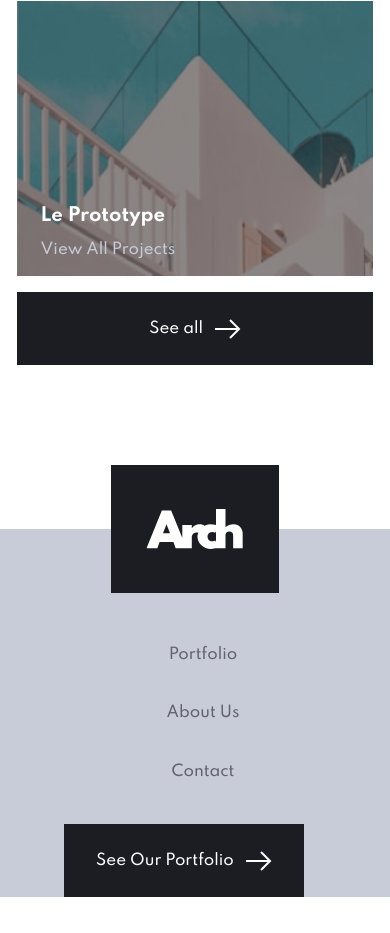
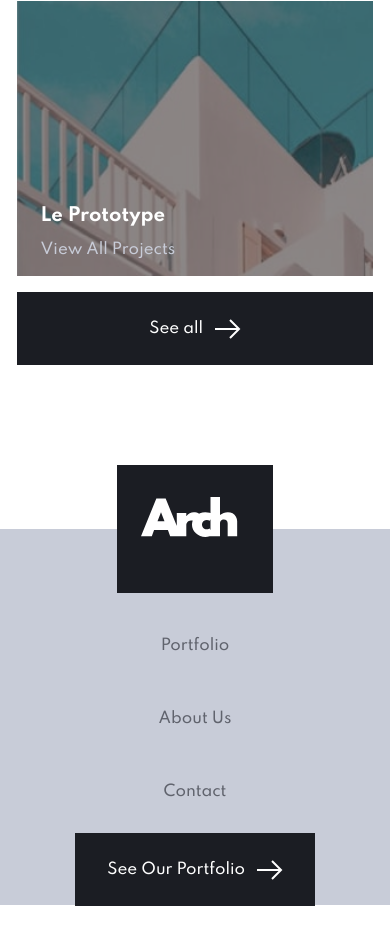
Before and after one commit to sudhanshusaurav/arch, a plain HTML site: page index.html in a window 390 px wide. Shown: the part 2852-3785 px from the top of the page. After the commit the page ends 3758 px from the top, so only its background shows below. Drawn offline with nearby package versions, Linux system fonts and the light colour scheme.

Commit message:
index-completed

```diff
--- a/css/_footer.scss
+++ b/css/_footer.scss
@@ -1,19 +1,15 @@
 .footer {
   &__content {
+    display: flex;
+    align-items: center;
+    height: 8rem;
+  }
+  &__logo {
+    background: $dark-blue;
+    height: 100%;
+    width: 15%;
     position: relative;
-    height: 8rem;
 
-    .footer__btn {
-      position: absolute;
-      right: 3%;
-      top: 50%;
-      transform: translateY(-50%);
-    }
-  }
-
-  &__logo {
-    position: relative;
-    background: $dark-blue;
     &__svg {
       position: absolute;
       top: 50%;
@@ -23,47 +19,69 @@
   }
 
   &__links {
+    height: 100%;
+    width: 70%;
+    display: flex;
+    align-items: center;
     background: $light-grey;
-    position: relative;
-
     a {
       color: $dark-grey;
-      margin-left: 3.5rem;
+      margin-left: 3rem;
     }
+  }
+
+  &__btn {
+    margin-left: -3rem;
   }
 }
 
 @media (max-width: 991.98px) {
-  .footer__links {
-    a {
-      margin-left: 1rem;
-    }
-  }
-
   .footer__btn {
-    right: 0 !important;
+    margin-left: -4rem;
   }
 }
 
 @media (max-width: 575.98px) {
-  .footer__btn {
-    position: static !important;
-    margin-left: 2rem;
+  .footer {
+    &__content {
+      flex-direction: column;
     }
 
-  .footer__logo {
+    &__logo {
+      background: $dark-blue;
       width: 40%;
-    margin: 0 auto;
+      position: relative;
+      margin-bottom: -4rem;
       z-index: 10;
+
+      &__svg {
+        height: 8rem;
+        width: 100%;
+        position: static;
+        margin-left: 1.5rem;
+        margin-top: 2rem;
+        transform: translateY(0) translateX(0);
+      }
     }
 
-  .footer__links {
-    height: 23rem !important;
+    &__links {
+      height: 23.5rem;
+      width: 100%;
       display: flex;
+      align-items: center;
+      background: $light-grey;
       flex-direction: column;
-    align-items: center;
       justify-content: space-evenly;
       padding: 5rem 0;
-    margin-top: -4rem;
+
+      a {
+        margin: 1.5rem 0;
       }
     }
+
+    &__btn {
+      margin: 0 auto;
+      margin-top: -3rem;
+    }
+  }
+}
--- a/css/_main-responsive.scss
+++ b/css/_main-responsive.scss
@@ -1,5 +1,6 @@
 @media (max-width: 991.98px) {
   .hero {
+    overflow-x: hidden;
     &__text {
       position: absolute;
       top: 50%;
--- a/index.html
+++ b/index.html
@@ -248,11 +248,10 @@
     <!-- end Feature Section -->
 
     <!-- Footer Section -->
-
     <footer class="footer">
       <div class="container container-sm-fluid container-md-fluid">
-        <div class="footer__content row align-items-center">
-          <div class="footer__logo col-md-3 col-lg-2 h-100">
+        <div class="footer__content">
+          <div class="footer__logo">
             <div class="footer__logo__svg">
               <svg xmlns="http://www.w3.org/2000/svg" width="97" height="40">
                 <path
@@ -262,15 +261,13 @@
               </svg>
             </div>
           </div>
-
-          <div class="footer__links d-flex align-items-center h-100 col-md-7 col-lg-8">
+          <div class="footer__links">
             <a href="#">Portfolio</a>
             <a href="#">About Us</a>
             <a href="#">Contact</a>
-        </div>
-
-        <div class="footer__btn col-md-4">
-          <a href="#" class="btn-dark footer__btn"
+          </div>
+          <div class="footer__btn">
+            <a href="#" class="btn-dark footer__btn"
               >See Our Portfolio &nbsp;
               <span
                 ><svg xmlns="http://www.w3.org/2000/svg" width="26" height="20">
@@ -284,19 +281,28 @@
                     <path d="M15 1l9 9-9 9M0 10h24" />
                   </g></svg></span
             ></a>
+          </div>
         </div>
       </div>
     </footer>
+
     <!--<footer class="footer">
-      <div class="container container-sm-fluid container-md-fluid">
-
-
-
+      <div class="container container-sm-fluid container-md-flui">
+        <div class="footer__content row align-items-center">
+         <div class="footer__logo col-md-3 col-lg-2 h-100">
 
           </div>
+
+          <div class="footer__links d-flex align-items-center h-100 col-md-7 col-lg-8">
+
+        </div>
+
+        <div class="footer__btn col-md-4">
+
         </div>
       </div>
     </footer>-->
+
     <!-- end Footer Section -->
 
     <script src="libs/jquery/jquery.min.js"></script>
```
Also changed, not shown: css/about.css, css/contact.css, css/main.css, css/portfolio.css, 4 other files. Lines whose indentation alone changed are shown as unchanged.
